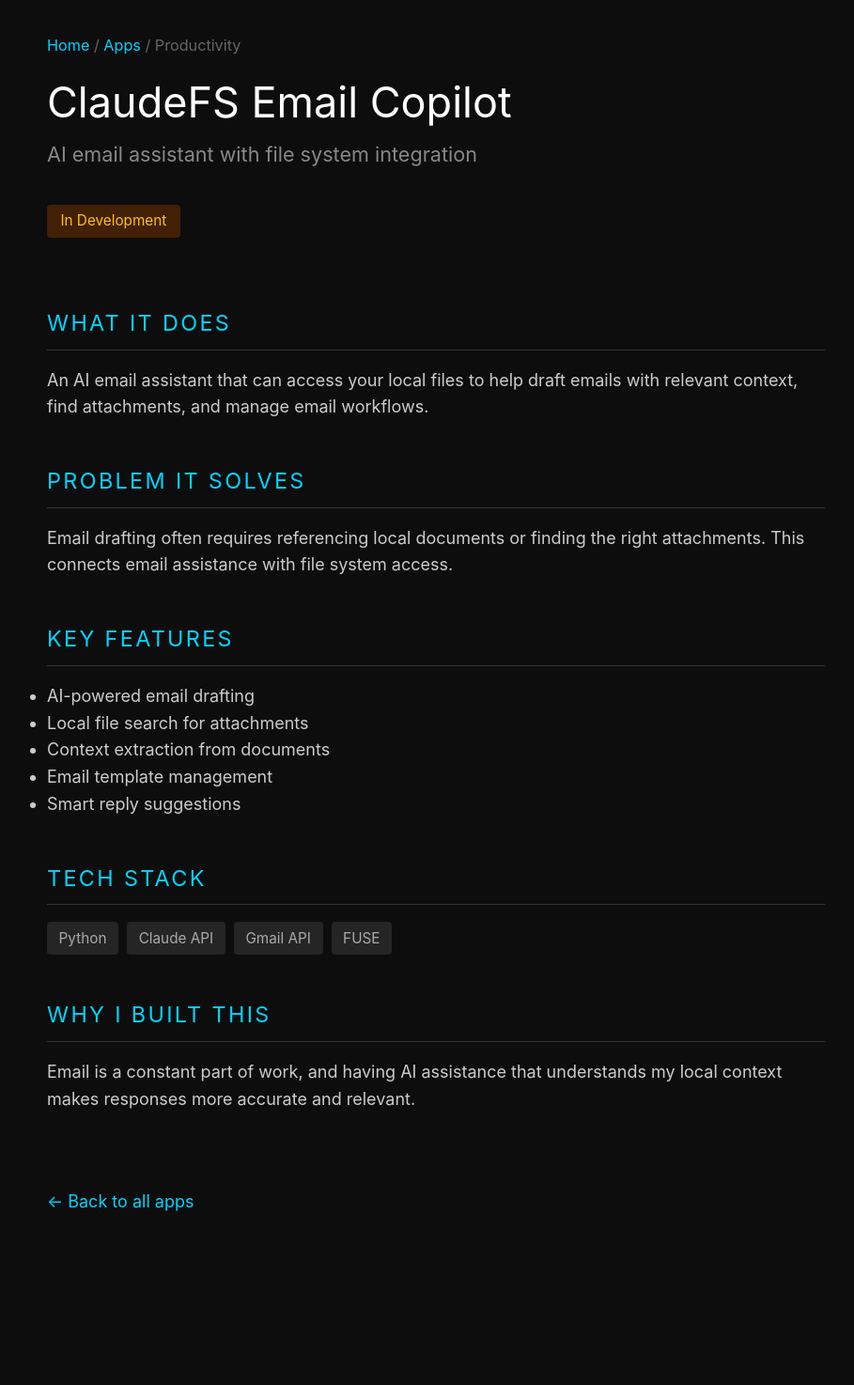
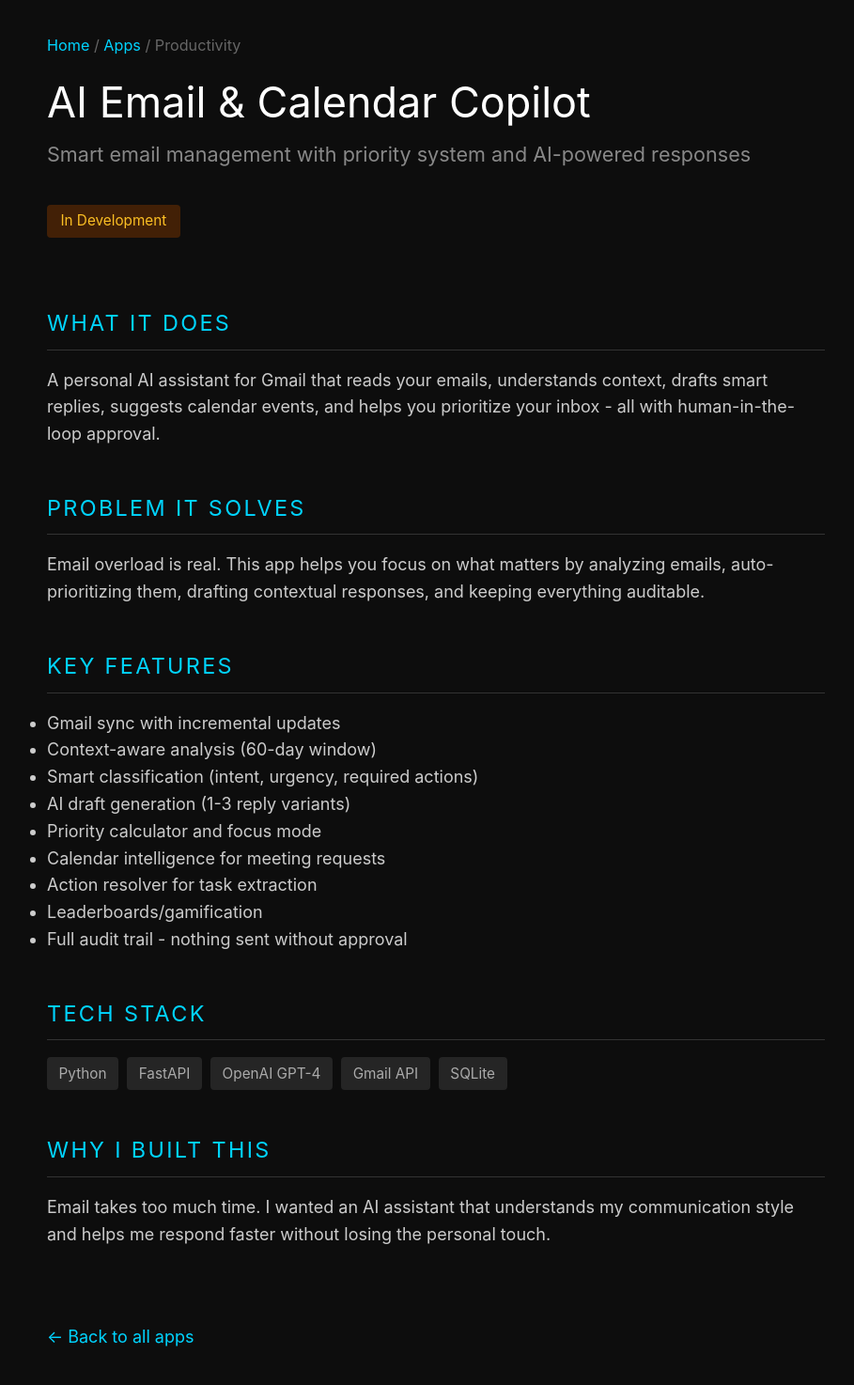
Before and after one commit to eqenrico-hub/eqenrico-hub.github.io, a Jekyll site: the page built from app/productivity/claudefs-email-copilot.html, in a window 1280 px wide. Shown: the whole page at 94% size, without its empty margins (176-1085 px from the left). Built offline with Jekyll 4.4.1, drawn with Linux system fonts in a browser that asks for light colours; before the commit the page ends 1330 px from its top, so only the background shows below that.

Commit message:
Remove duplicate Email AI Copilot, keep ClaudeFS version
- Deleted email-ai-copilot (older, Dec 14, 29 files)
- Kept claudefs-email-copilot (newer, Dec 18, 40 files with more features)
- Updated detail page with accurate features: priority system, focus mode,
  action resolver, leaderboards, calendar intelligence
- Updated project count from 35 to 34

Co-Authored-By: Claude Opus 4.5 <noreply@anthropic.com>

```diff
--- a/app/productivity/claudefs-email-copilot.html
+++ b/app/productivity/claudefs-email-copilot.html
@@ -1,29 +1,33 @@
 ---
 layout: app-detail
-title: ClaudeFS Email Copilot
-tagline: AI email assistant with file system integration
+title: AI Email & Calendar Copilot
+tagline: Smart email management with priority system and AI-powered responses
 category: Productivity
 status: development
 ---
 
 <div class="section">
   <h2>What It Does</h2>
-  <p>An AI email assistant that can access your local files to help draft emails with relevant context, find attachments, and manage email workflows.</p>
+  <p>A personal AI assistant for Gmail that reads your emails, understands context, drafts smart replies, suggests calendar events, and helps you prioritize your inbox - all with human-in-the-loop approval.</p>
 </div>
 
 <div class="section">
   <h2>Problem It Solves</h2>
-  <p>Email drafting often requires referencing local documents or finding the right attachments. This connects email assistance with file system access.</p>
+  <p>Email overload is real. This app helps you focus on what matters by analyzing emails, auto-prioritizing them, drafting contextual responses, and keeping everything auditable.</p>
 </div>
 
 <div class="section">
   <h2>Key Features</h2>
   <ul>
-    <li>AI-powered email drafting</li>
-    <li>Local file search for attachments</li>
-    <li>Context extraction from documents</li>
-    <li>Email template management</li>
-    <li>Smart reply suggestions</li>
+    <li>Gmail sync with incremental updates</li>
+    <li>Context-aware analysis (60-day window)</li>
+    <li>Smart classification (intent, urgency, required actions)</li>
+    <li>AI draft generation (1-3 reply variants)</li>
+    <li>Priority calculator and focus mode</li>
+    <li>Calendar intelligence for meeting requests</li>
+    <li>Action resolver for task extraction</li>
+    <li>Leaderboards/gamification</li>
+    <li>Full audit trail - nothing sent without approval</li>
   </ul>
 </div>
 
@@ -31,13 +35,14 @@ status: development
   <h2>Tech Stack</h2>
   <div class="tech-stack">
     <span class="tech-tag">Python</span>
-    <span class="tech-tag">Claude API</span>
+    <span class="tech-tag">FastAPI</span>
+    <span class="tech-tag">OpenAI GPT-4</span>
     <span class="tech-tag">Gmail API</span>
-    <span class="tech-tag">FUSE</span>
+    <span class="tech-tag">SQLite</span>
   </div>
 </div>
 
 <div class="section">
   <h2>Why I Built This</h2>
-  <p>Email is a constant part of work, and having AI assistance that understands my local context makes responses more accurate and relevant.</p>
+  <p>Email takes too much time. I wanted an AI assistant that understands my communication style and helps me respond faster without losing the personal touch.</p>
 </div>
```
Also changed, not shown: app/index.html (+3 -8 lines), app/productivity/email-ai-copilot.html (deleted, +0 -42 lines).
